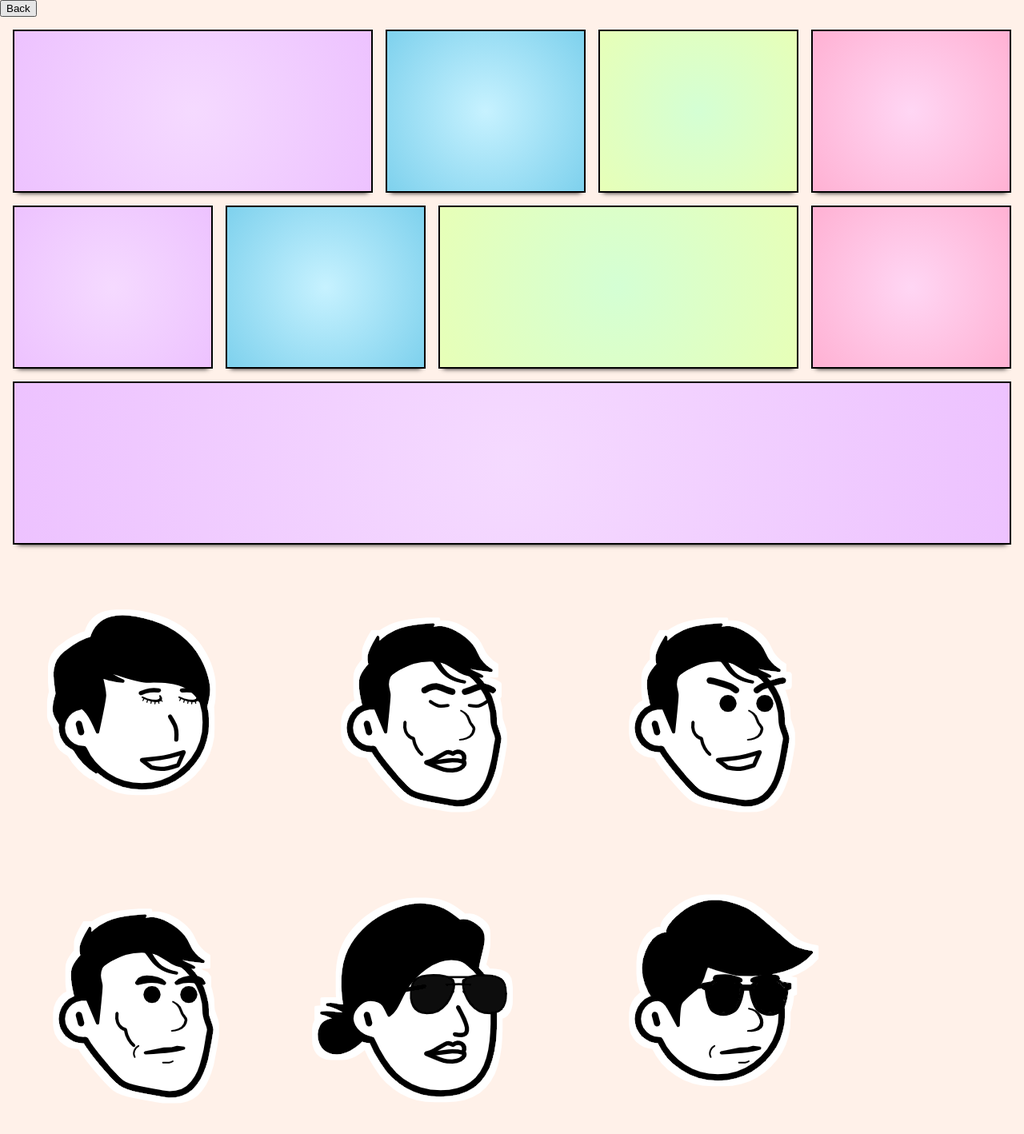
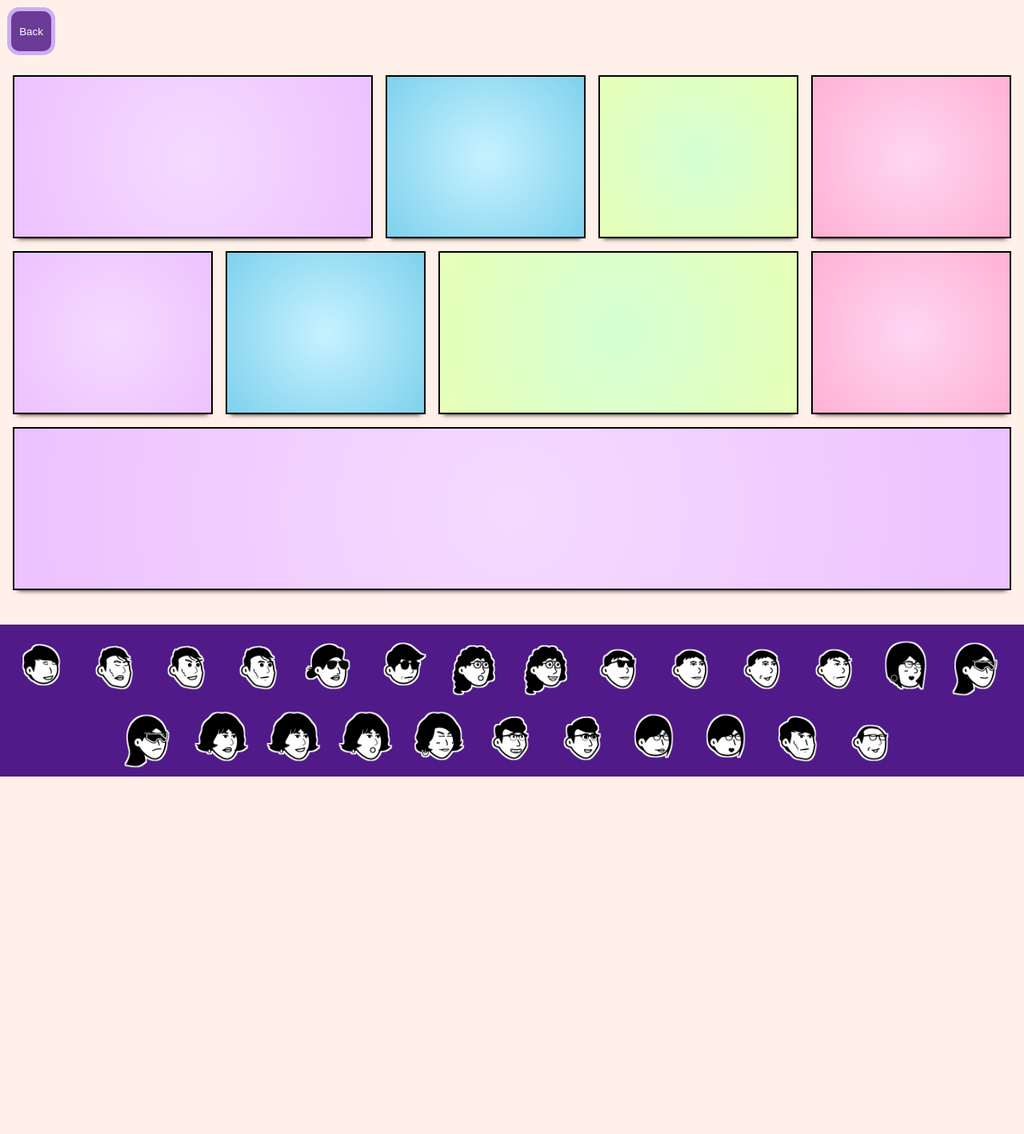
Before and after one commit to jamsaeed/Make_It, a React (Vite) app in the folder Make_It/: page /create-your-comic in a window 1280 px wide. Shown: the top 1418 px of the page at 80% size. After the commit the page ends 800 px from the top, so only its background shows below. Built offline with nearby package versions, Linux system fonts and the light colour scheme.

Commit message:
adding nav bar css + buttons

```diff
--- a/Make_It/src/App.css
+++ b/Make_It/src/App.css
@@ -125,3 +125,52 @@ html, body {
 .panel:nth-child(4n+4) {
   background-image:radial-gradient(circle, rgb(255, 214, 244), rgb(255, 177, 211));
 }
+
+.Character-Rendering {
+  display: flex;
+  flex-wrap: wrap;
+  gap: 10px;
+  padding: 10px;
+  justify-content: center;
+}
+
+.Character-Rendering img {
+  width: 80px;
+  height: auto;
+  cursor: grab;
+}
+
+.footerNav-bar {
+  position: fixed;
+  bottom: 0;
+  background-color: #501a89;
+  width:100%;
+   transform: translateY(90%);
+   transition: transform 0.4s ease;
+
+}
+.footerNav-bar:hover {
+  transform: translateY(0);
+}
+button {
+    background-color: #501a89d8;
+    opacity: 12px;
+    border-radius: 15px;
+    height: 60px;
+    width: 60px;
+    margin: 9px;
+
+    border: 5px solid #ceaef0;
+    color: white;
+}
+
+button:hover{
+ background-color: #c9b2e2d8;
+    opacity: 12px;
+    border-radius: 15px;
+    height: 60px;
+    width: 60px;
+    margin: 9px;
+    border: 5px solid #e2cdf8;
+    color: rgb(147, 144, 144);
+}
--- a/Make_It/src/components/CreateComic.jsx
+++ b/Make_It/src/components/CreateComic.jsx
@@ -200,7 +200,6 @@ const CreateComic = () => {
   return (
     <>
       <button onClick={() => navigate("/")}>Back</button>
-
       <article className="comic">
         {panels.map((panel) => {
           const charObj = characters.find(
@@ -228,7 +227,7 @@ const CreateComic = () => {
                 <img
                   src={charObj.src}
                   alt={charObj.alt}
-                  style={{ width: "200px", height: "auto" }}
+                  style={{ width: "158px", height: "auto" }}
                 />
               )}
               {console.log(charObj, "charObj")}
@@ -237,6 +236,7 @@ const CreateComic = () => {
         })}
       </article>
 
+    <div className="footerNav-bar">
       <div className="Character-Rendering">
         {characters.map((character) => (
           <img
@@ -250,7 +250,7 @@ const CreateComic = () => {
           />
         ))}
       </div>
-
+    </div>
     </>
   )
 }
```
